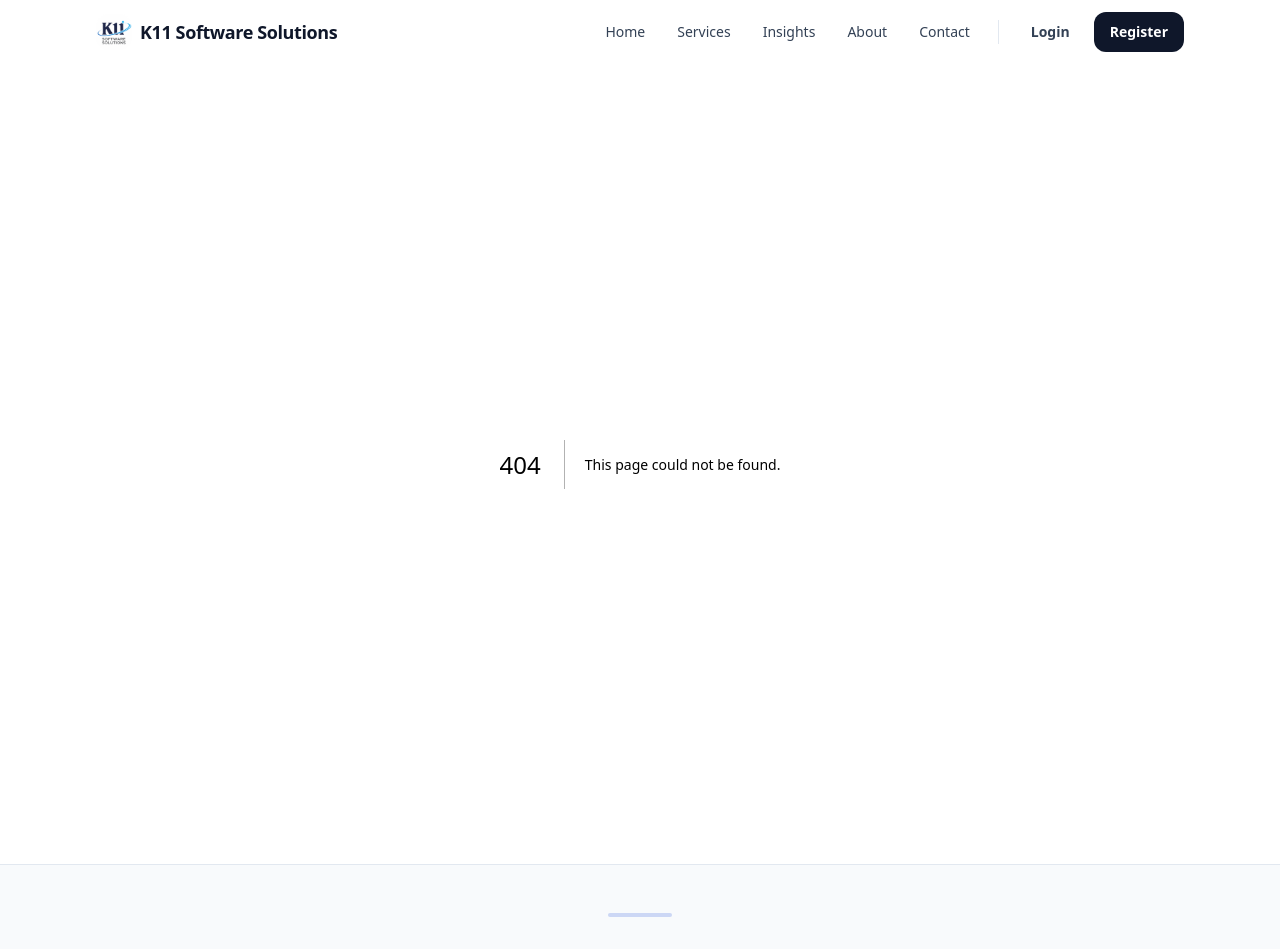
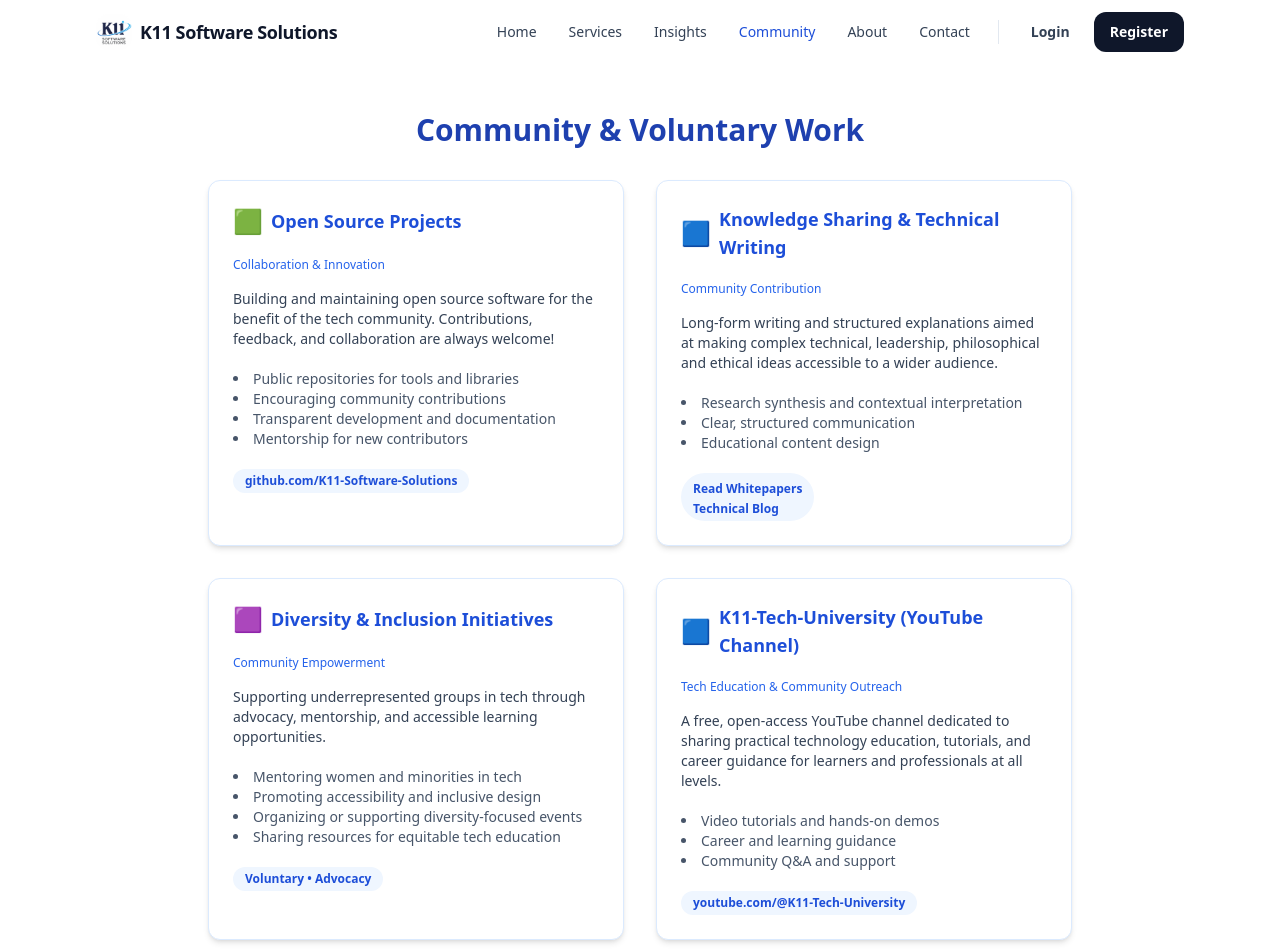
Before and after one commit to K11-Software-Solutions/k11softwaresolutions-platform, a Next.js app in the folder frontend/: page /community in a window 1280 px wide. Before the commit this address had no page. Shown: the top 949 px of the page. Built offline with nearby package versions, Linux system fonts and the light colour scheme.

Commit message:
Update Community page content and links

```diff
--- /dev/null
+++ b/frontend/app/community/page.js
@@ -0,0 +1,138 @@
+import React from "react";
+
+const communityCards = [
+    {
+      title: "Open Source Projects",
+      category: "Collaboration & Innovation",
+      description:
+        "Building and maintaining open source software for the benefit of the tech community. Contributions, feedback, and collaboration are always welcome!",
+      details: [
+        "Public repositories for tools and libraries",
+        "Encouraging community contributions",
+        "Transparent development and documentation",
+        "Mentorship for new contributors",
+      ],
+      status: (
+        <a
+          href="https://github.com/K11-Software-Solutions"
+          target="_blank"
+          rel="noopener noreferrer"
+          className="text-blue-700 hover:underline"
+        >
+          github.com/K11-Software-Solutions
+        </a>
+      ),
+      icon: "🟩",
+    },
+  {
+    title: "Knowledge Sharing & Technical Writing",
+    category: "Community Contribution",
+    description:
+      "Long-form writing and structured explanations aimed at making complex technical, leadership, philosophical and ethical ideas accessible to a wider audience.",
+    details: [
+      "Research synthesis and contextual interpretation",
+      "Clear, structured communication",
+      "Educational content design",
+    ],
+    status: (
+      <>
+        {/* GitHub company link removed as requested */}
+        <a
+          href="https://github.com/K11-Software-Solutions/Whitepapers"
+          target="_blank"
+          rel="noopener noreferrer"
+          className="text-blue-700 hover:underline block mt-1"
+        >
+          Read Whitepapers
+        </a>
+        <a
+          href="https://www.softwaretestautomation.org/"
+          target="_blank"
+          rel="noopener noreferrer"
+          className="text-blue-700 hover:underline block mt-1"
+        >
+          Technical Blog
+        </a>
+      </>
+    ),
+    icon: "🟦",
+  },
+  {
+    title: "Diversity & Inclusion Initiatives",
+    category: "Community Empowerment",
+    description:
+      "Supporting underrepresented groups in tech through advocacy, mentorship, and accessible learning opportunities.",
+    details: [
+      "Mentoring women and minorities in tech",
+      "Promoting accessibility and inclusive design",
+      "Organizing or supporting diversity-focused events",
+      "Sharing resources for equitable tech education",
+    ],
+    status: "Voluntary • Advocacy",
+    icon: "🟪",
+  },
+  {
+    title: "K11-Tech-University (YouTube Channel)",
+    category: "Tech Education & Community Outreach",
+    description:
+      "A free, open-access YouTube channel dedicated to sharing practical technology education, tutorials, and career guidance for learners and professionals at all levels.",
+    details: [
+      "Video tutorials and hands-on demos",
+      "Career and learning guidance",
+      "Community Q&A and support",
+    ],
+    status: (
+      <a
+        href="https://www.youtube.com/@K11-Tech-University"
+        target="_blank"
+        rel="noopener noreferrer"
+        className="text-blue-700 hover:underline"
+      >
+        youtube.com/@K11-Tech-University
+      </a>
+    ),
+    icon: "🟦",
+  },
+  {
+    title: "Decode Gita Wisdom",
+    category: "Voluntary Educational Initiative",
+    description:
+      "An independent, non-monetized initiative focused on exploring the Bhagavad Gita as a framework for clarity, responsibility, and conscious decision-making in modern life.",
+    details: [
+      "Creating educational content and reflections",
+      "Translating classical ideas into practical insights",
+      "Encouraging ethical reasoning and discernment",
+    ],
+    status: "Voluntary • Non-commercial",
+    icon: "🟦",
+  },
+];
+
+export default function CommunityPage() {
+  return (
+    <div className="max-w-4xl mx-auto px-4 py-12">
+      <h1 className="text-3xl font-bold text-center mb-8 text-blue-800">Community & Voluntary Work</h1>
+      <div className="grid gap-8 md:grid-cols-2">
+        {communityCards.map((card, idx) => (
+          <div
+            key={idx}
+            className="bg-white rounded-xl shadow-md border border-blue-100 p-6 flex flex-col gap-3"
+          >
+            <div className="flex items-center gap-2 mb-2">
+              <span className="text-2xl">{card.icon}</span>
+              <span className="text-lg font-semibold text-blue-700">{card.title}</span>
+            </div>
+            <div className="text-xs font-medium text-blue-600 mb-1">{card.category}</div>
+            <div className="text-slate-700 text-sm mb-2">{card.description}</div>
+            <ul className="list-disc list-inside text-slate-600 text-sm mb-2">
+              {card.details.map((item, i) => (
+                <li key={i}>{item}</li>
+              ))}
+            </ul>
+            <span className="inline-block bg-blue-50 text-blue-700 text-xs font-semibold px-3 py-1 rounded-full self-start">{card.status}</span>
+          </div>
+        ))}
+      </div>
+    </div>
+  );
+}
--- a/frontend/components/Footer.js
+++ b/frontend/components/Footer.js
@@ -25,6 +25,7 @@
             <ul className="space-y-2 text-sm">
               <li><a href="/services" className="text-slate-600 hover:text-slate-900 transition">Services</a></li>
               <li><a href="/insights" className="text-slate-600 hover:text-slate-900 transition">Insights</a></li>
+              <li><a href="/community" className="text-slate-600 hover:text-slate-900 transition">Community</a></li>
               <li><a href="/about" className="text-slate-600 hover:text-slate-900 transition">About</a></li>
               <li><a href="/contact" className="text-slate-600 hover:text-slate-900 transition">Contact</a></li>
             </ul>
--- a/frontend/components/Navbar.js
+++ b/frontend/components/Navbar.js
@@ -61,13 +61,13 @@
 
         {/* Nav */}
         <nav className="hidden md:flex items-center gap-2">
+
           <Link
             href="/"
             className="px-3 py-2 rounded-lg text-sm font-medium text-slate-700 hover:bg-slate-100 transition"
           >
             Home
           </Link>
-
           <Link
             href="/services"
             className="px-3 py-2 rounded-lg text-sm font-medium text-slate-700 hover:bg-slate-100 transition"
@@ -79,6 +79,12 @@
             className="px-3 py-2 rounded-lg text-sm font-medium text-slate-700 hover:bg-slate-100 transition"
           >
             Insights
+          </Link>
+          <Link
+            href="/community"
+            className="px-3 py-2 rounded-lg text-sm font-medium text-blue-700 hover:bg-blue-50 transition"
+          >
+            Community
           </Link>
           <Link
             href="/about"
```
